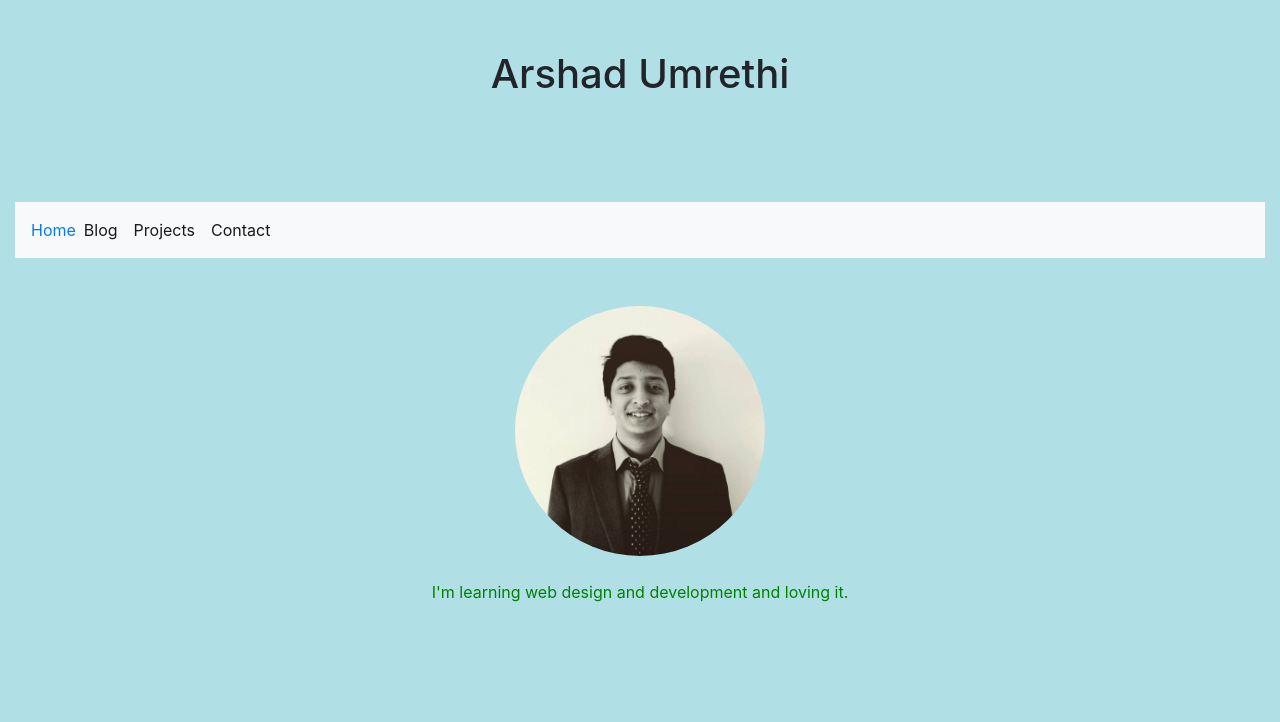
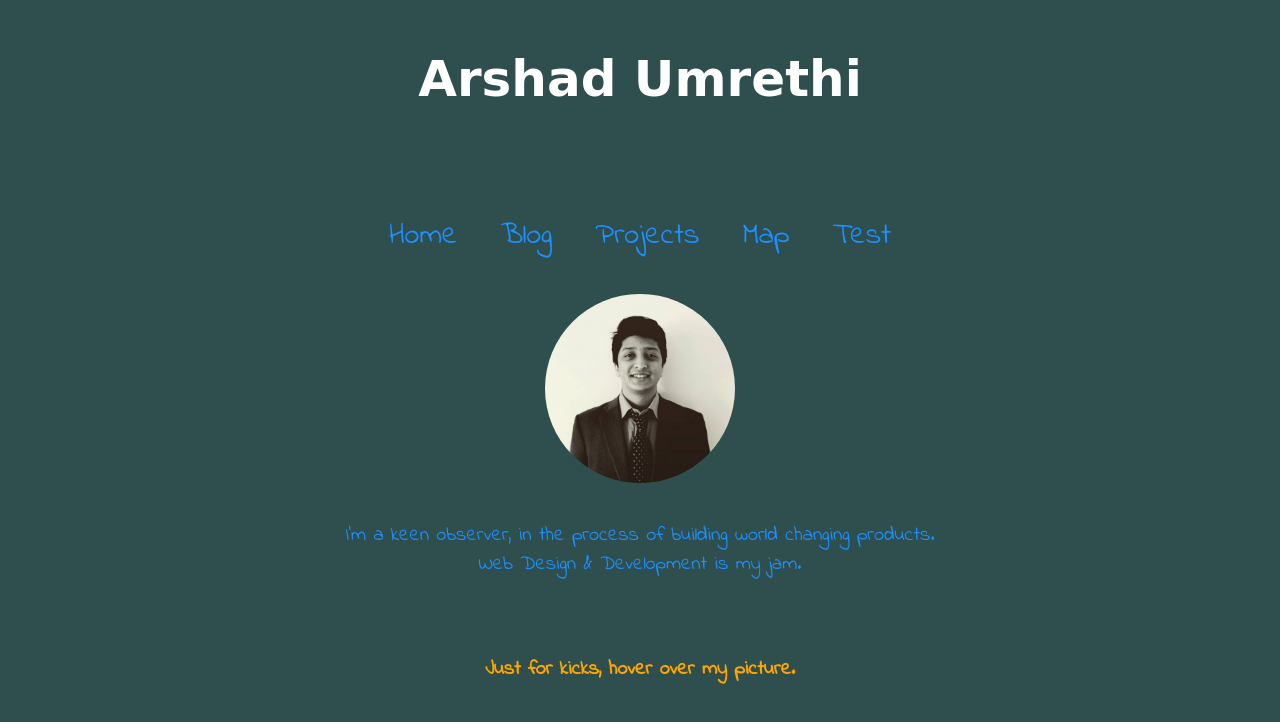
Before and after one commit to arshadumrethi/home_page2, a plain HTML site: page index.html in a window 1280 px wide. Drawn offline with nearby package versions, Linux system fonts and the light colour scheme; a web font is replaced by a local one.

Commit message:
Add several changes v1.3

```diff
--- a/index.html
+++ b/index.html
@@ -2,56 +2,52 @@
 <html lang="en" dir="ltr">
 
   <head>
+    <script src="script.js"></script>
     <link rel="stylesheet" href="styles.css">
-    <link rel="stylesheet" href="https://stackpath.bootstrapcdn.com/bootstrap/4.1.1/css/bootstrap.min.css">
+    <link href="https://fonts.googleapis.com/css?family=Gaegu|Indie+Flower|Knewave" rel="stylesheet">
+    <link rel="stylesheet" href="https://cdnjs.cloudflare.com/ajax/libs/font-awesome/4.7.0/css/font-awesome.min.css">
+    <!-- <link rel="stylesheet" href="https://stackpath.bootstrapcdn.com/bootstrap/4.1.1/css/bootstrap.min.css"> -->
     <meta charset="utf-8">
     <title>Arshad Umrethi</title>
   </head>
 
-  <body >
-    <div class='container-fluid'>
+  <body>
 
       <div class ='name'>
         <h1> Arshad Umrethi</h1>
       </div>
+
       <br>
       <br>
       <br>
       <br>
-      <nav class="navbar navbar-expand-lg navbar-light bg-light" style="background-color:white">
-          <a class="nav-item active" href="./resume.html">Home</a>
-          <button class="navbar-toggler" type="button" data-toggle="collapse" data-target="#navbarSupportedContent" aria-controls="navbarSupportedContent" aria-expanded="false" aria-label="Toggle navigation">
-  <span class="navbar-toggler-icon"></span>
-</button>
 
-          <div class="collapse navbar-collapse" id="navbarSupportedContent">
-            <ul class="navbar-nav mr-auto">
-              <li class="nav-item active">
-                <a class="nav-link" href="./resume.html">Blog</a>
-              </li>
-              <li class="nav-item active">
-                <a class="nav-link" href="./resume.html">Projects</a>
-              </li>
+      <nav>
+        <ul>
+          <li><a href="./resume.html">Home</a></li>
+          <li><a href="./resume.html">Blog</a></li>
+          <li><a href="./resume.html">Projects</a></li>
+          <li><a href="./resume.html">Map</a></li>
+          <li><a href="./resume.html">Test</a></li>
+        </ul>
+      </nav>
 
-              <li class="nav-item active">
-                <a class="nav-link" href="./resume.html">Contact</a>
-              </li>
-            </ul>
-          </div>
- </nav>
+      <br>
+      <br>
+      <img class='profpic' src="./Formal Photo.jpeg" onmouseover="hover(this);" onmouseout="unhover(this)" alt="A picture of Arshad in a suit" align="center">
+      <br>
 
+      <p>
+        I'm a keen observer, in the process of building world changing products.
+        <br>
+        Web Design & Development is my jam.
+      </p>
 
-    <br>
-    <br>
-    <img class='profpic' src="./Formal Photo.jpeg" alt="A picture of Arshad in a suit" align="middle">
-    <br>
+      <br>
+      <br>
+      <h3>
+        Just for kicks, hover over my picture.
+      </h3>
 
-
-    <div class='links'>
-      <p>
-        I'm learning web design and development and loving it.
-      </p>
-    </div>
-  </div>
   </body>
 </html>
--- /dev/null
+++ b/script.js
@@ -0,0 +1,7 @@
+function hover(element) {
+  element.setAttribute('src', './pic2.png');
+}
+
+function unhover(element) {
+  element.setAttribute('src', './Formal Photo.jpeg');
+}
--- a/styles.css
+++ b/styles.css
@@ -1,21 +1,71 @@
 body {
-  background-color: powderblue !important;
+  background-color: #2F4F4F;
   padding: 0px 0px 10px 0px
 }
 
 h1 {
-  color : white;
+  color : White;
+  font-family: 'Knewave', cursive;
+  font-size: 50px;
 }
 
 p {
-  color: green
+  color: DodgerBlue;
+  font-family: 'Indie Flower', cursive;
+  font-size: 20px;
+  text-align: center;
+}
+
+h3 {
+  color: Orange;
+  font-family: 'Indie Flower', cursive;
+  font-size: 20px;
+  text-align: center;
 }
 
 img {
   width: 20%;
   height: auto;
   border-radius: 50%;
+}
 
+#underconst {
+  display: block;
+  margin-top: 20%;
+  margin-left: auto;
+  margin-right: auto;
+  width: 15%;
+  width: 30%;
+  border-radius: 10%;
+}
+
+nav {
+  text-align: center;
+  font-family: 'Indie Flower', cursive;
+  font-size: 30px;
+  background-color: "2F4F4F";
+}
+
+ul {
+    list-style-type: none;
+    margin: 0;
+    padding: 0;
+    overflow: hidden;
+}
+
+li {
+    display: inline;
+}
+
+li a {
+    color: DodgerBlue;
+    padding: 14px 16px;
+    text-decoration: none;
+}
+
+/* Change the link color to #111 (black) on hover */
+li a:hover {
+    color: Blue;
 }
 
 .name {
@@ -24,11 +74,10 @@ img {
   }
 
 .profpic {
-
   display: block;
   margin-left: auto;
   margin-right: auto;
-  width: 20%;
+  width: 15%;
 }
 
 .links {
```
Also changed, not shown: resume.html (+6 -2 lines), pic1.png (added), pic2.png (added), pic3.jpg (added).
